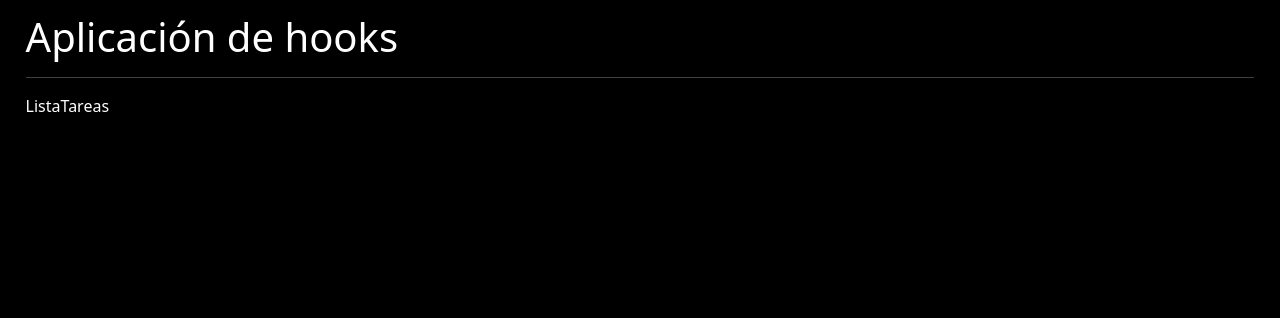
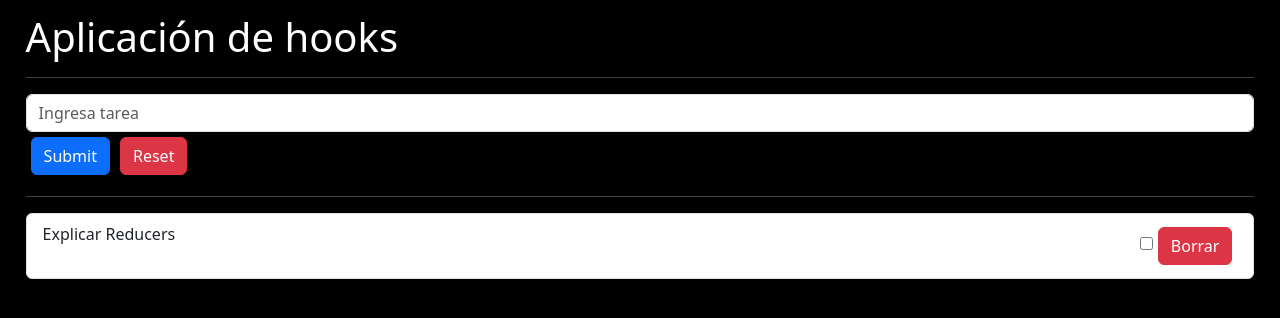
Before and after one commit to shadoblack/proyecto-de-vite-practico, a React (Vite) app: page / in a window 1280 px wide. Shown: the top 318 px of the page. Built offline with nearby package versions, Linux system fonts and the light colour scheme.

Commit message:
use reduce que paja mental

```diff
--- a/src/components/ListaTareas.jsx
+++ b/src/components/ListaTareas.jsx
@@ -1,81 +1,126 @@
+import { useForm } from "../hooks/useForm"
+import { useReducer,formState,dispatch } from "react"
+
 const initialState = [{
-    id: 1,
+    id: new Date().getTime(),
     tarea: 'Explicar Reducers',
     finalizada: false
 }]
 
-const nuevaTarea = {
-    id: 2,
-    tarea: 'Explicar useReducer',
-    finalizada: false
-}
 
 
-
-const agregarTarea = {
-    type: '[TAREAS] Agregar Tarea',
-    payload: nuevaTarea
-}
-const editarTarea = {
-    type: '[TAREAS] Editar Tarea',
-    payload: nuevaTarea
-}
-const eliminarTarea = {
-    type: '[TAREAS] Eliminar Tarea',
-}
-const borrarTareas = {
-    type: '[TAREAS] Borrar tareas Tarea',
-}
 
 const tareaReducer = (state = initialState, action = {}) => {
 
     switch (action.type) {
         case '[TAREAS] Agregar Tarea':
             return [...state, action.payload]
-        case '[TAREAS] Editar Tarea':
-            //return [...state, action.payload]
+        case '[TAREAS] Finalizar Tarea':
+return state.map(tarea => {
+    if(tarea.id === action.payload) {
+        return {...tarea,
+        finalizada: !tarea.finalizada}
+    }
+    return tarea
+})
         case '[TAREAS] Eliminar Tarea':
-            //return [...state, action.payload]
-        case '[TAREAS] Borrar tareas Tarea':
+            return state.filter(tarea => tarea.id !== action.payload)
+        case '[TAREAS] Borrar tareas':
             return []
 
         default:
-            break;
+            return state
     }
-    return state
 
 }
 
-tareaReducer(initialState, agregarTarea)
+//tareaReducer(initialState, agregarTarea)
 
-console.log(tareaReducer(initialState, agregarTarea))
-
-
-
-
-
-
-
-
-
-
-
-
-
-
-
-
-
-
-
-
-
-
+//console.log(tareaReducer(initialState, agregarTarea))
 
 
 
 export const ListaTareas = () => {
+
+    const [tareasState, dispatch] = useReducer(tareaReducer, initialState)
+
+    const {tarea,formState,onInputChange} = useForm({tarea: '' })
+    const agregarTarea = (event) => {
+        event.preventDefault()
+        if(formState.tarea == '') return
+        console.log(formState)
+        const tarea = {
+            id: new Date().getTime(),
+            tarea: formState.tarea,
+            finalizada: false
+
+        }
+        const action = {
+            type: '[TAREAS] Agregar Tarea',
+            payload: tarea
+        }
+        dispatch(action)
+
+
+}
+
+const finalizarTarea = ({id}) =>{
+
+    const action = {
+        type: '[TAREAS] Finalizar Tarea',
+        payload: id
+    }
+    dispatch(action)
+
+}
+const eliminarTarea = ({id}) => {
+    const action = {
+        type: '[TAREAS] Eliminar tarea',
+        payload: id
+    }
+    dispatch(action)
+}
+const reset = () => {
+    const action ={
+        type: '[TAREAS] Borrar tareas',
+        payload: ''
+    }
+    dispatch(action)
+}
+
     return (
-        <div>ListaTareas</div>
+        <>
+        <form onSubmit={agregarTarea}>
+  <div className="form-group">
+    <input
+    type="text"
+    className="form-control"
+    name="tarea"
+    placeholder="Ingresa tarea"
+    value = {tarea}
+    onChange={onInputChange}/>
+  </div>
+  <button type="submit" className="btn btn-primary">Submit</button>
+  <button type="button" className="btn btn-danger" onClick={reset}>Reset</button>
+</form>
+<hr></hr>
+<ul className="list-group">
+{tareasState.map (item =>{
+    return (
+        <li key={item.id} className="list-group-item d-flex justify-content-between">
+            <span>{item.tarea}</span>
+            <div>
+            <input type="checkbox"
+            value={item.finalizada}
+            onChange={() =>finalizarTarea(item)}
+            />
+            <button className="btn btn-danger"
+             onClick={() => eliminarTarea(item)}>Borrar</button>
+            </div>
+            </li>
+    )
+})}
+</ul>
+        </>
     )
 }
```
